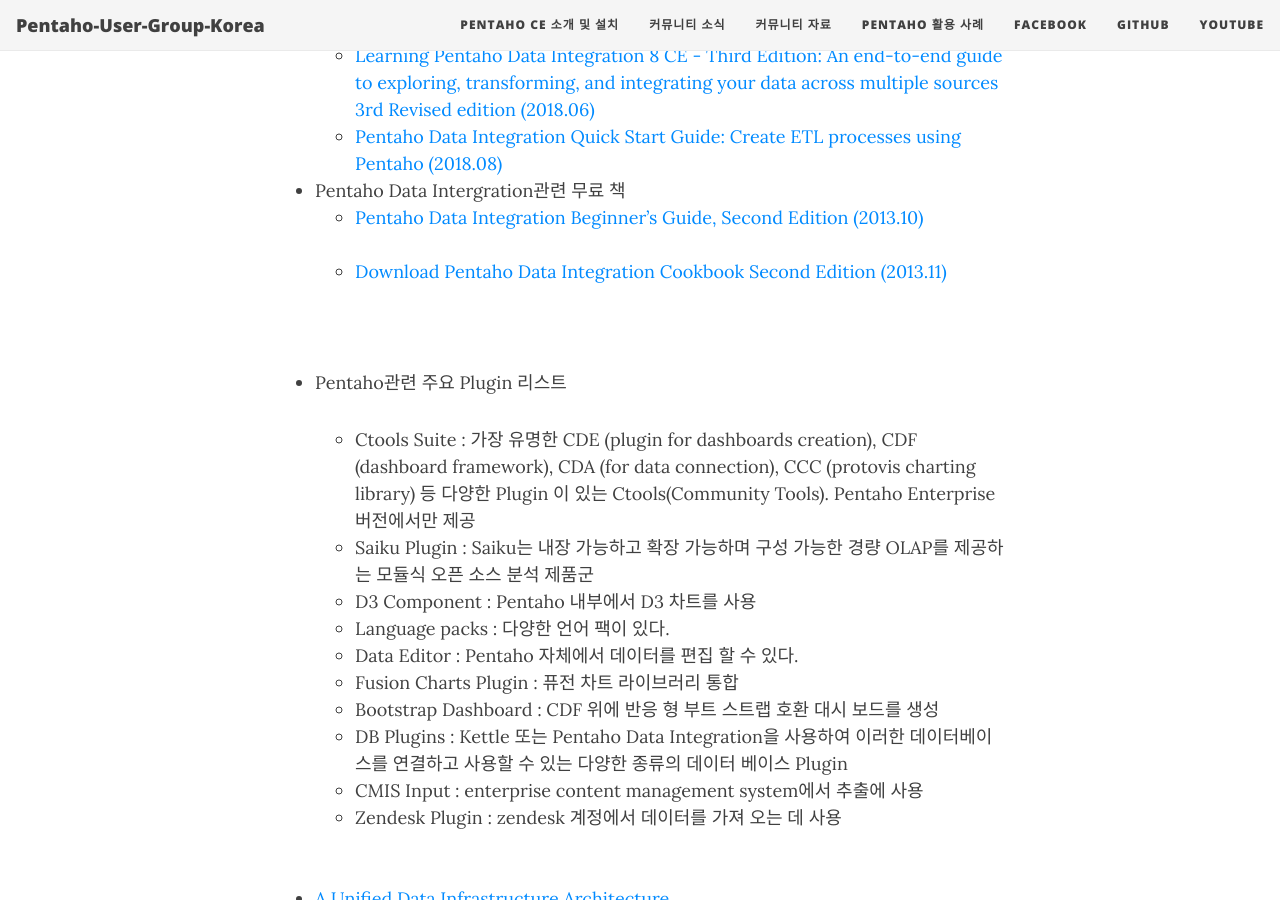
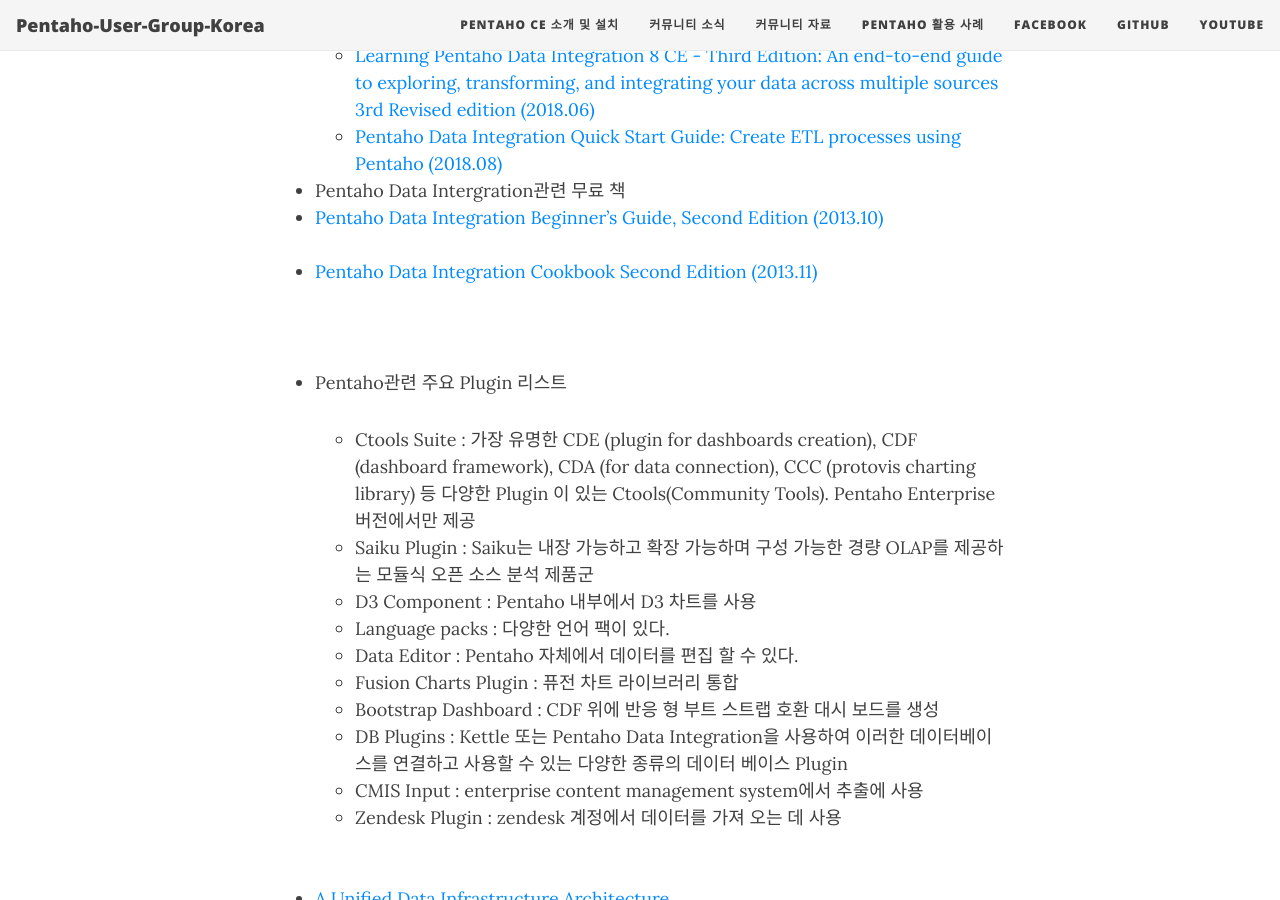
Before and after one commit to Pentaho-User-Group-Korea/Pentaho-User-Group-Korea.github.io, a Jekyll site: the page built from reference.md, in a window 1280 px wide and 900 px high, scrolled down 3082 px. Built offline with Jekyll 4.4.1, drawn with Linux system fonts in a browser that asks for light colours; nearby versions of some CDN libraries.

Commit message:
Update reference.md

```diff
--- a/reference.md
+++ b/reference.md
@@ -89,9 +89,9 @@ title: 커뮤니티 자료
 <br/>
 * Pentaho Data Intergration관련 무료 책
 <br/>
-  * [Pentaho Data Integration Beginner's Guide, Second Edition (2013.10)](https://github.com/happyapple668/gavin-repo/blob/master/books/BI/Kettle/Pentaho%20Data%20Integration%20Beginner's%20Guide%2C%20Second%20Edition.pdf?fbclid=IwAR1zP9-fQ_4Qp8jvlXg00KQDnv7reLwdoi1DzHcQWAd7e11X66_4HTOLORY/)
+ * [Pentaho Data Integration Beginner's Guide, Second Edition (2013.10)](https://github.com/happyapple668/gavin-repo/blob/master/books/BI/Kettle/Pentaho%20Data%20Integration%20Beginner's%20Guide%2C%20Second%20Edition.pdf?fbclid=IwAR1zP9-fQ_4Qp8jvlXg00KQDnv7reLwdoi1DzHcQWAd7e11X66_4HTOLORY/)
 <br/>
-  * [Download Pentaho Data Integration Cookbook Second Edition (2013.11)](https://vdoc.pub/download/pentaho-data-integration-cookbook-second-edition-6hffm1n6m4e0?fbclid=IwAR2w6SCadVllFOSZUvfRPST-0URKpl7LKuG6ruiErwoohH1v5Z-bECz8CtU)
+ * [Pentaho Data Integration Cookbook Second Edition (2013.11)](https://vdoc.pub/download/pentaho-data-integration-cookbook-second-edition-6hffm1n6m4e0?fbclid=IwAR2w6SCadVllFOSZUvfRPST-0URKpl7LKuG6ruiErwoohH1v5Z-bECz8CtU)
 <br/>
 <br/>
 * Pentaho관련 주요 Plugin 리스트
```
